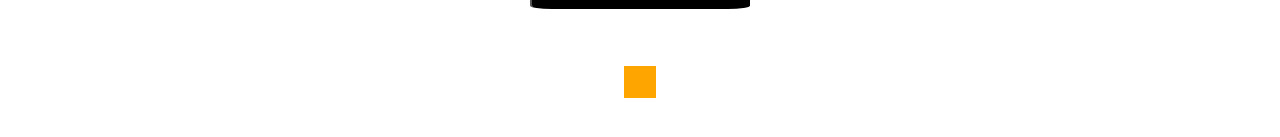
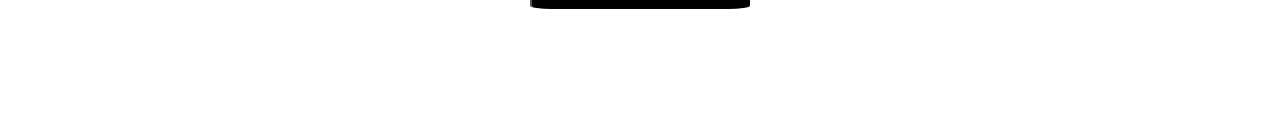
Before and after one commit to Joseh254/Advice-App_React, a React (Vite) app: page / in a window 1280 px wide. Shown: the part 165-302 px from the top of the page. Built offline with nearby package versions, Linux system fonts and the light colour scheme.

Commit message:
verify the project is working as expected

```diff
--- a/src/App.css
+++ b/src/App.css
@@ -4,7 +4,7 @@
     flex-direction: column;
     justify-content: center;
     align-items: center;
-    height: auto;
+
     background-color: #00A9FF;
     gap: 0;
 }
@@ -42,7 +42,6 @@
 .result{
     display: block;
     justify-content: center;
-    background-color: orange;
     justify-content: center;
     padding: 1rem;
 }
```
